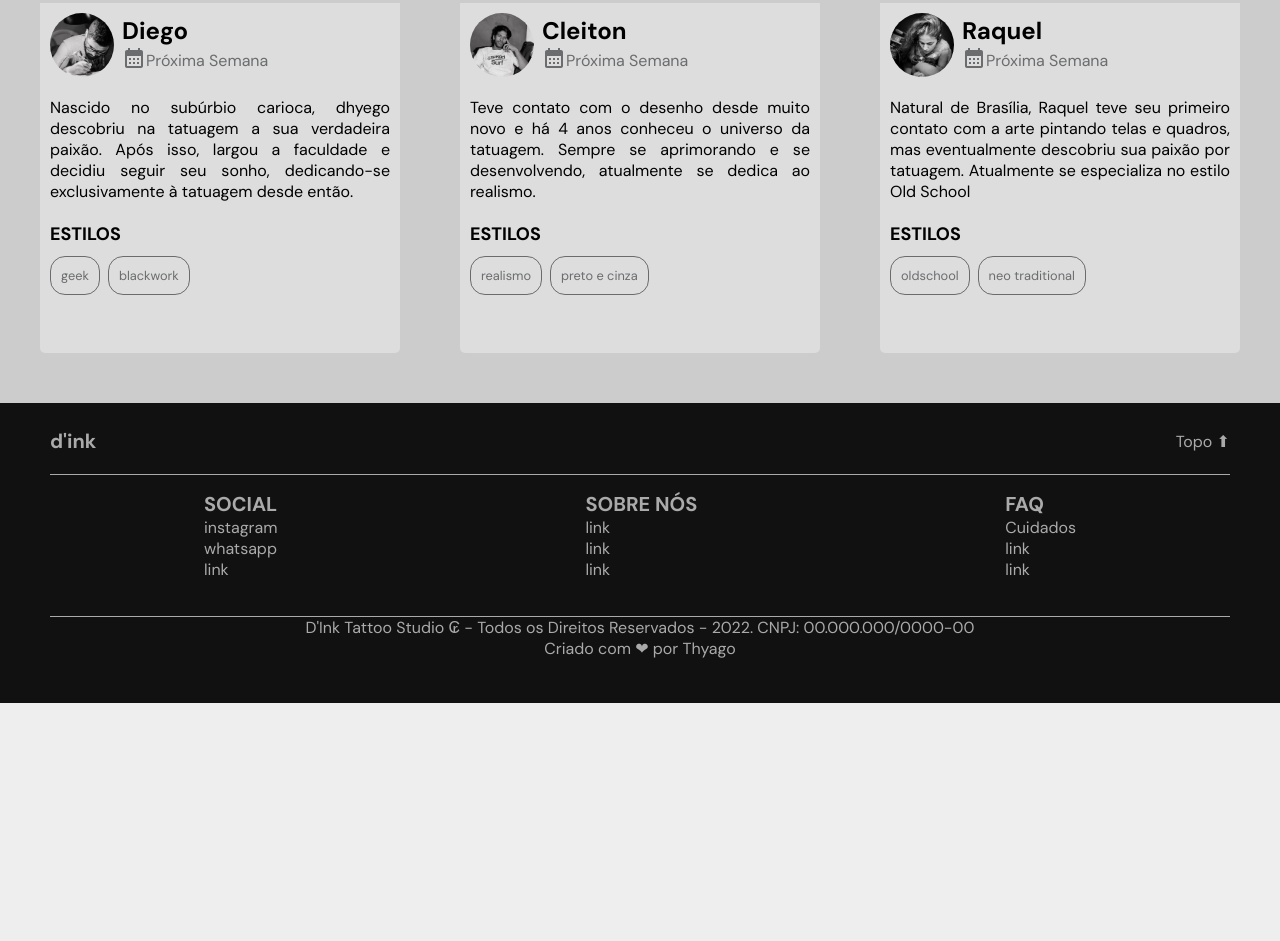
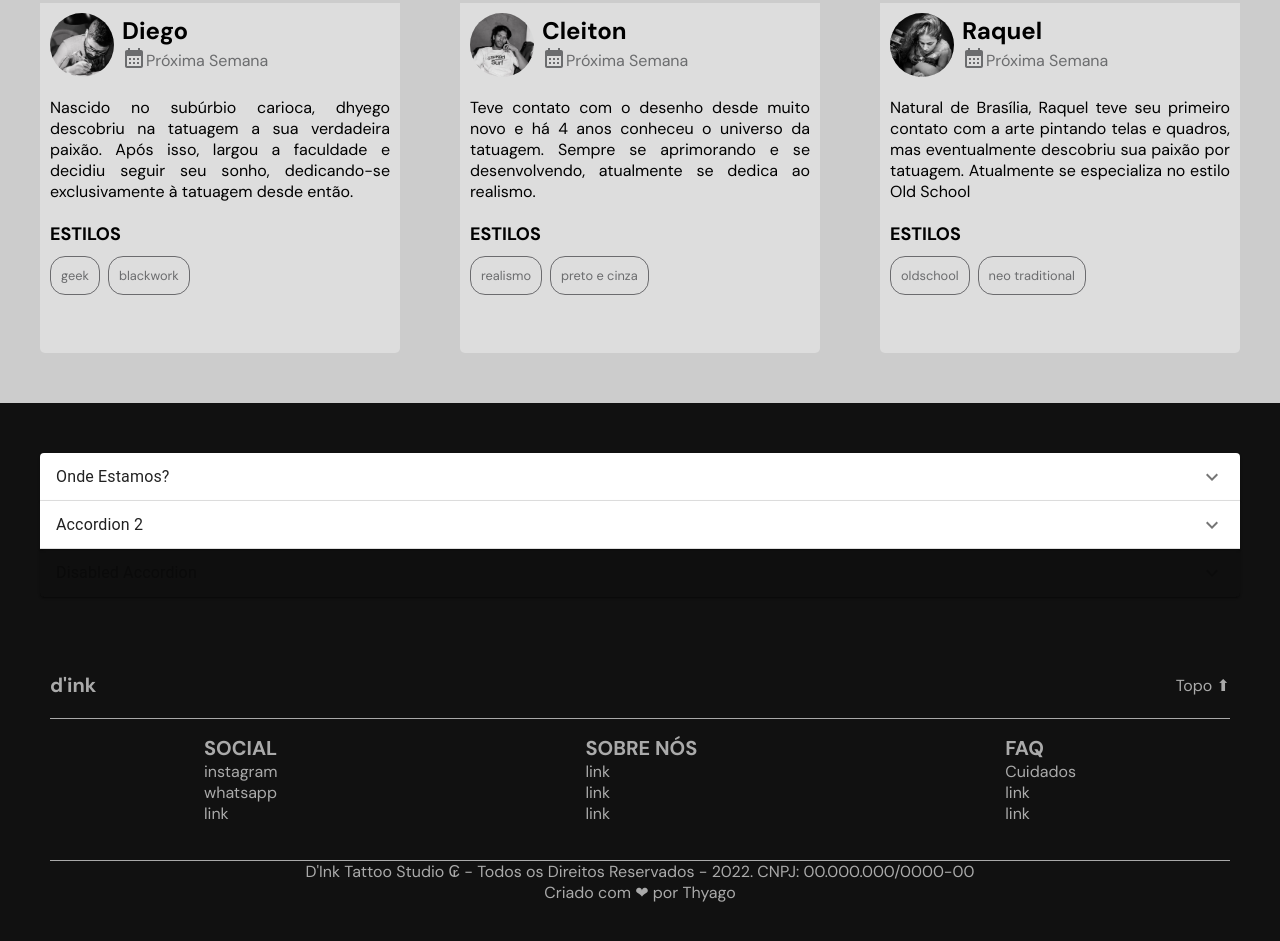
Before and after one commit to OThyagoCarvalho/dink-tattoo-studio, a Gatsby site: page / in a window 1280 px wide. Shown: the part 1529-2470 px from the top of the page. Before the commit the page ends 2232 px from the top, so only its background shows below. Built offline with nearby package versions, Linux system fonts and the light colour scheme; Gatsby itself is replaced by a stand-in of ours.

Commit message:
create faq component

```diff
--- /dev/null
+++ b/src/components/Faq/index.js
@@ -0,0 +1,55 @@
+import * as React from 'react';
+import Accordion from '@mui/material/Accordion';
+import AccordionSummary from '@mui/material/AccordionSummary';
+import AccordionDetails from '@mui/material/AccordionDetails';
+import Typography from '@mui/material/Typography';
+import ExpandMoreIcon from '@mui/icons-material/ExpandMore';
+import { MaxContentContainer, SectionContainer } from './style';
+
+export default function Faq() {
+    return (
+        <SectionContainer>
+            <MaxContentContainer>
+                <Accordion>
+                    <AccordionSummary
+                        expandIcon={<ExpandMoreIcon />}
+                        aria-controls="panel1a-content"
+                        id="panel1a-header"
+                    >
+                        <Typography>Onde Estamos?</Typography>
+                    </AccordionSummary>
+                    <AccordionDetails>
+                        <Typography>
+                            Estamos na Rua Muito Engraçada, Não Tinha Teto - Não Tinha Nada. CEP: 00000-000;
+                        </Typography>
+                    </AccordionDetails>
+                </Accordion>
+                <Accordion>
+                    <AccordionSummary
+                        expandIcon={<ExpandMoreIcon />}
+                        aria-controls="panel2a-content"
+                        id="panel2a-header"
+                    >
+                        <Typography>Accordion 2</Typography>
+                    </AccordionSummary>
+                    <AccordionDetails>
+                        <Typography>
+                            Lorem ipsum dolor sit amet, consectetur adipiscing
+                            elit. Suspendisse malesuada lacus ex, sit amet
+                            blandit leo lobortis eget.
+                        </Typography>
+                    </AccordionDetails>
+                </Accordion>
+                <Accordion disabled>
+                    <AccordionSummary
+                        expandIcon={<ExpandMoreIcon />}
+                        aria-controls="panel3a-content"
+                        id="panel3a-header"
+                    >
+                        <Typography>Disabled Accordion</Typography>
+                    </AccordionSummary>
+                </Accordion>
+            </MaxContentContainer>
+        </SectionContainer>
+    );
+}
--- /dev/null
+++ b/src/components/Faq/style.js
@@ -0,0 +1,17 @@
+import styled from 'styled-components';
+
+export const SectionContainer = styled.section`
+    width: 100%;
+    height: 100%;
+    padding: 50px 0;
+    background-color: #111;
+`;
+
+export const MaxContentContainer = styled.div`
+    width: 100%;
+    max-width: var(--max-content-px-width);
+    padding: 0 var(--lg-padding);
+    margin: 0 auto;
+    display: flex;
+    flex-direction: column;
+`;
--- a/src/pages/index.js
+++ b/src/pages/index.js
@@ -5,6 +5,7 @@ import Hero from '../components/Hero';
 import About from '../components/About';
 import Galery from '../components/Gallery';
 import Layout from '../components/Layout';
+import Faq from '../components/Faq';
 
 const IndexPage = () => {
     return (
@@ -12,6 +13,7 @@ const IndexPage = () => {
             <Hero />
             <Galery />
             <About />
+            <Faq />
         </Layout>
     );
 };
```
